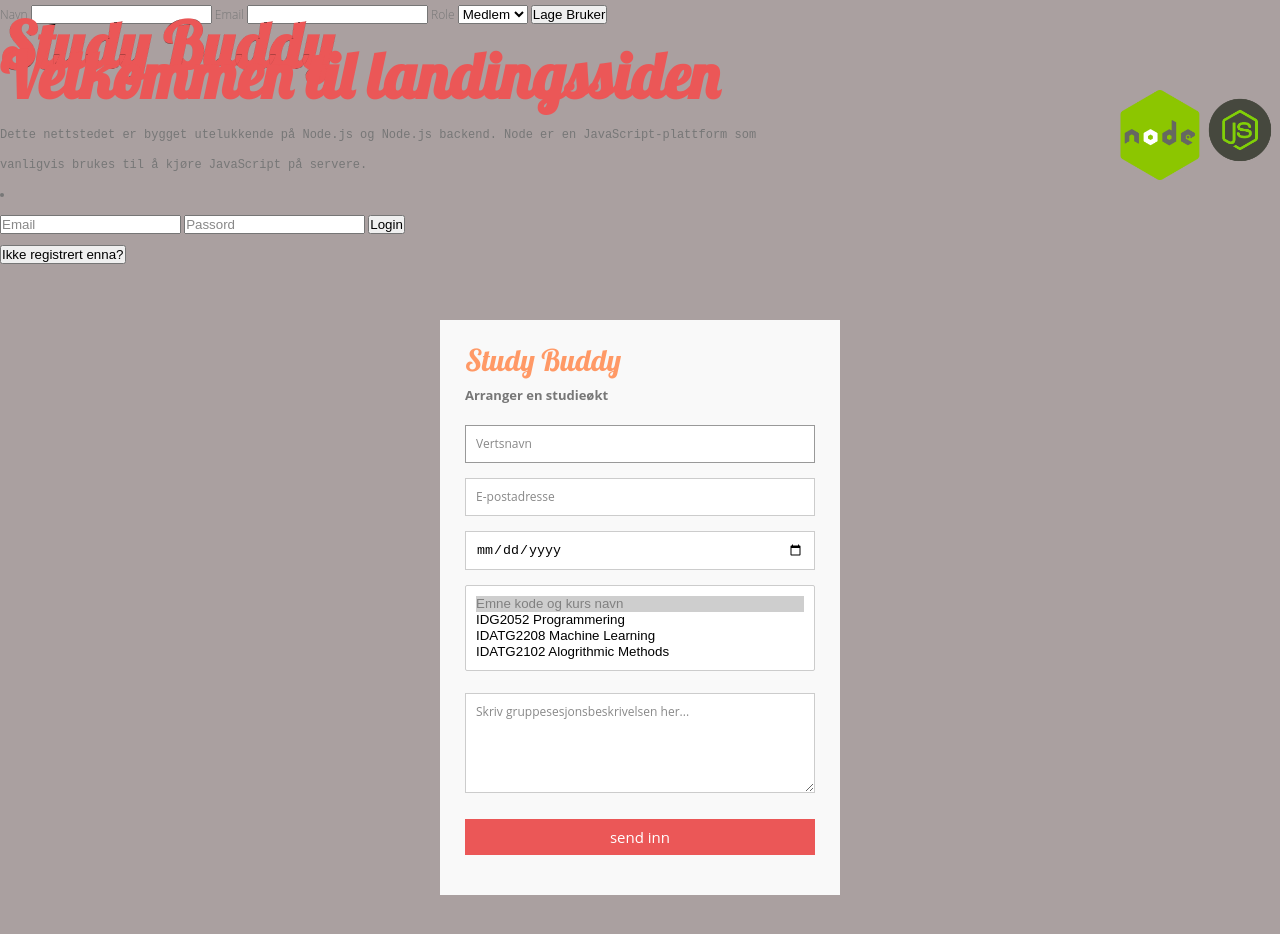
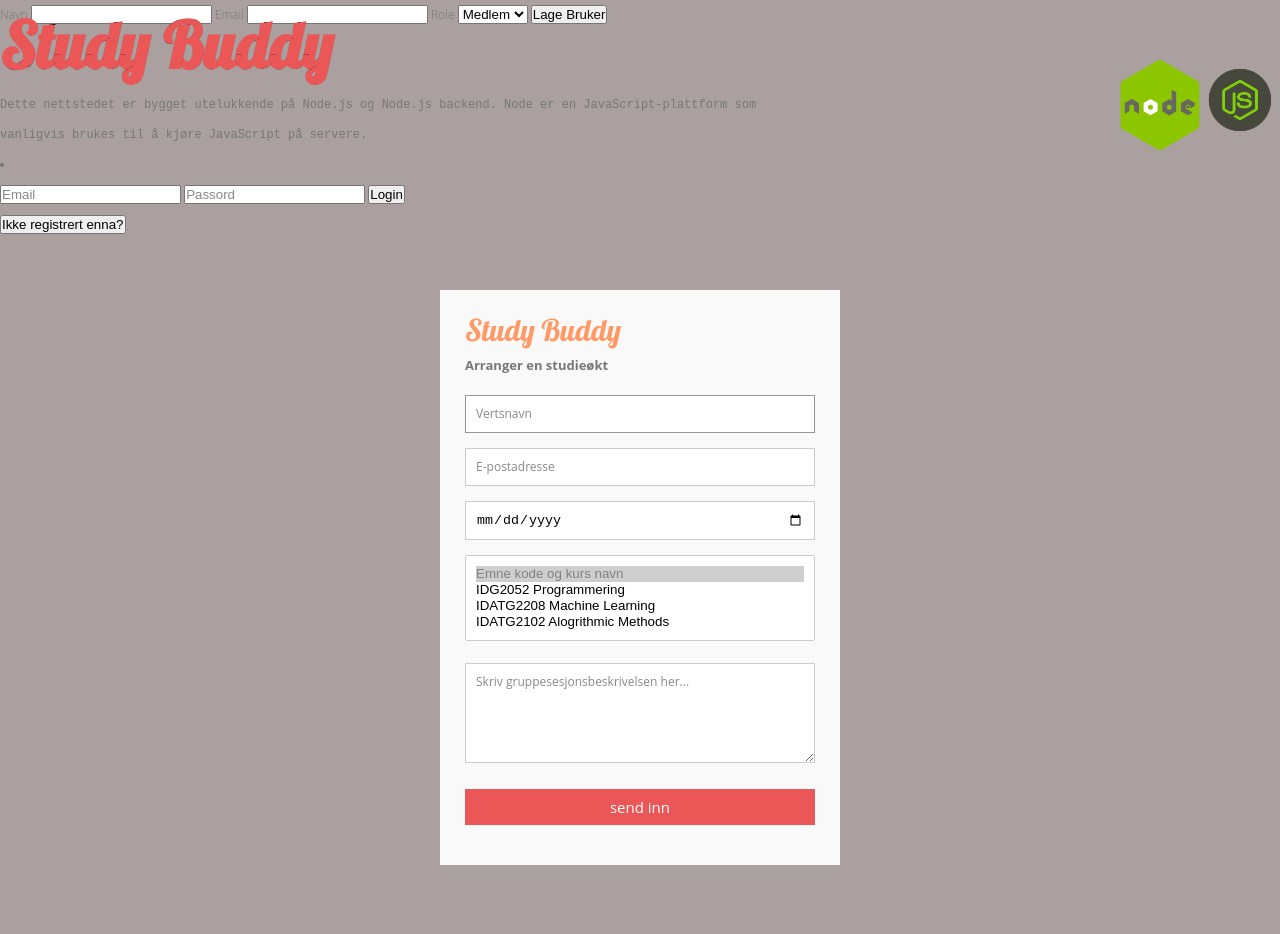
Before and after one commit to beabt05/Integrasjonsprosjekt-Gr.14, a website: page public/index.html in a window 1280 px wide. Drawn offline with Linux system fonts and the light colour scheme.

Commit message:
Describe your changes

```diff
--- a/public/index.html
+++ b/public/index.html
@@ -43,7 +43,7 @@
 
 
     <h1>Study Buddy</h1>
-    <h3>Velkommen til landingssiden</h3>
+
     <!--<h3>Welcome to the landing page</h3>-->
     <img id="node2" src="images/node2.png" alt="Node JS" width="140%">
     <img id="node" src="images/node-icon.png" alt="JS icon">
```
